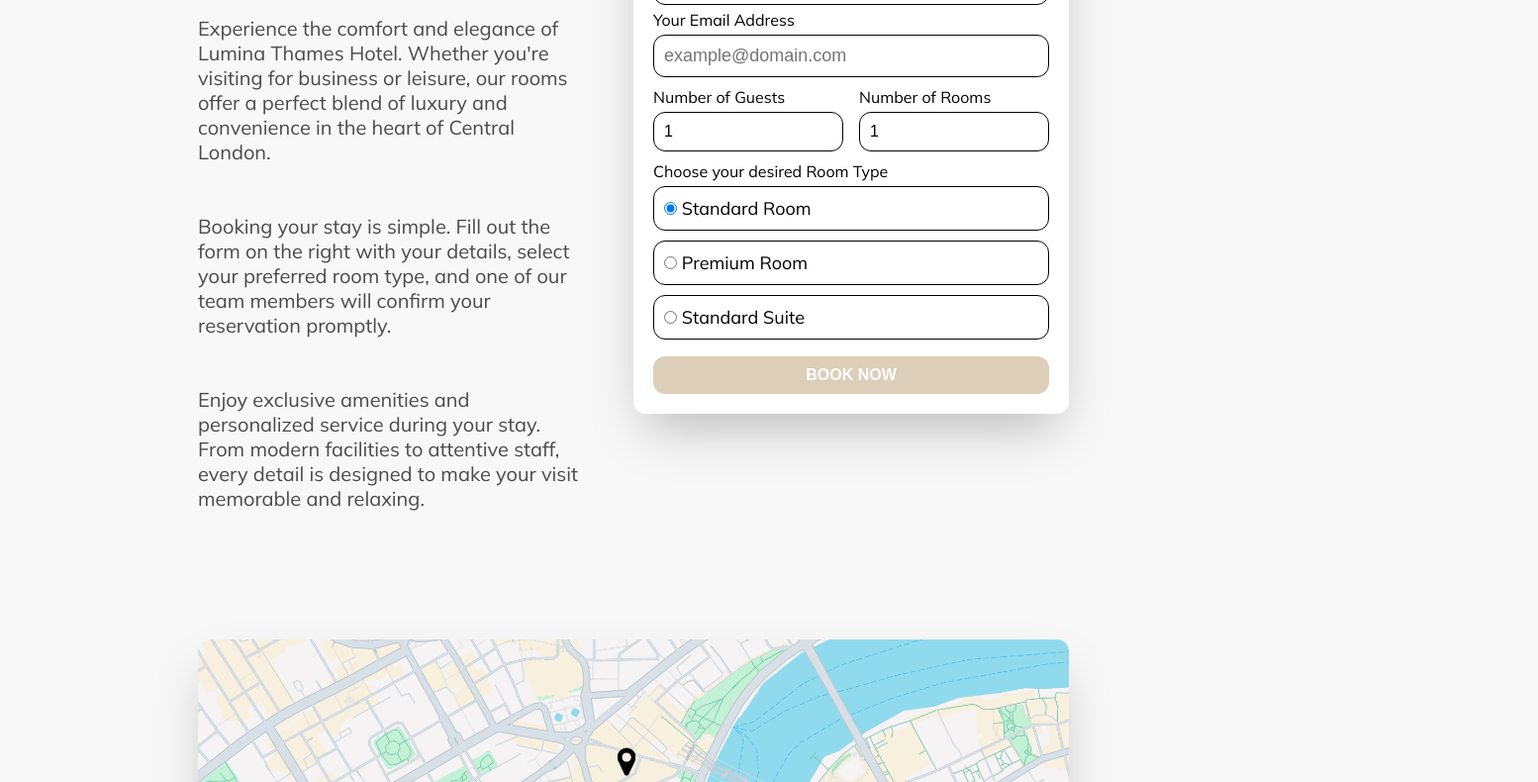
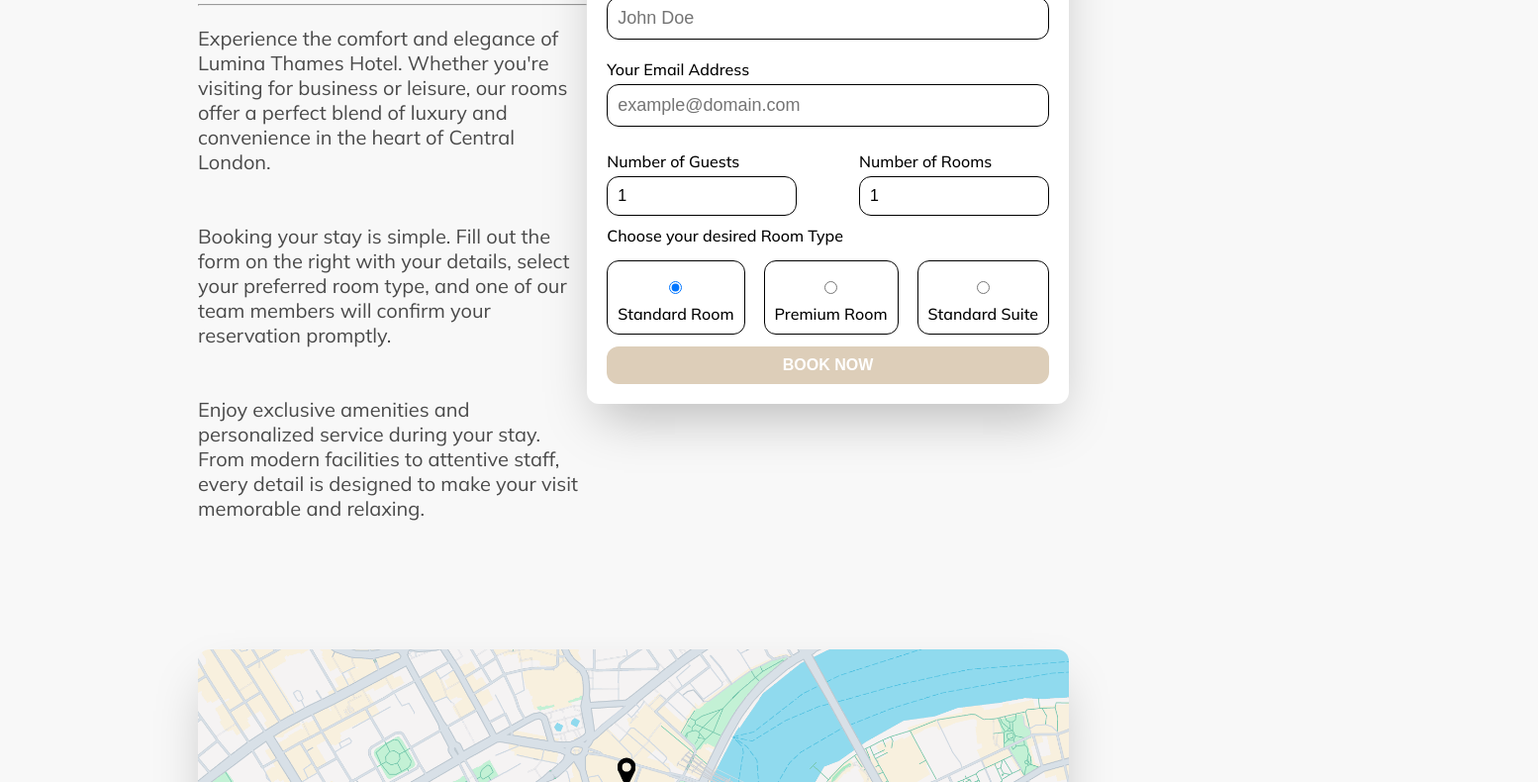
Before and after one commit to elvisomic/lumina-thames, a plain HTML site: page booking.html in a window 1280 px wide. Shown: the part 290-1080 px from the top of the page at 99% size, 1554 px wide, since content can reach past the window. Drawn offline with Linux system fonts and the light colour scheme.

Commit message:
Finished booking form, made font bigger in footer text

```diff
--- a/assets/css/style.css
+++ b/assets/css/style.css
@@ -188,6 +188,7 @@
 
 .RoomContainer p{
     margin: 10px;
+    opacity: 0.7;
 }
 
 .spanClass{
@@ -320,6 +321,7 @@
 
 .amenitiesContainer p{
     margin: 20px 10px 30px 10px;
+    opacity: 0.7;
 }
 
 /* Footer */
@@ -387,7 +389,7 @@
 
 #footerText{
     text-align: center;
-    font-size: 260px;
+    font-size: 340px;
     font-weight: 800;
     max-width: 100%;
     font-family: "Mulish", sans-serif;
@@ -498,6 +500,7 @@
 
 #bookingHeading{
     font-weight: 600;
+    margin: 10px 0px;
 }
 
 #bookingText{
@@ -522,12 +525,17 @@
 }
 
 #bookingForm{
-    width: 400px;
+    width: 450px;
     height: fit-content;
     padding: 20px;
     background-color: #ffffff;
     border-radius: 12px;
     box-shadow: 0 25px 50px -12px rgba(0, 0, 0, 0.25);
+}
+
+#bookingForm label{
+    font-weight: 500;
+    margin: 15px 0px 0px 0px;
 }
 
 #formPersonal{
@@ -567,20 +575,27 @@
 
 #formRadio{
     display: flex;
-    flex-direction: column;
+    justify-content: space-between;
 }
 
 .radio-button{
+    display: flex;
+    flex-direction: column;
+    justify-content: center;
+    align-items: center;
     padding: 10px;
     border: 1px solid #000000;
     border-radius: 12px;
-    font-size: 18px;
-    margin: 5px 0px;
+    margin: 15px 0px;
     transition: all 0.5s ease;
 }
 
 .radio-button:hover{
     background-color: #e4e4e4;
+}
+
+.radio-button input{
+    margin: 10px 0px;
 }
 
 #submitBTN{
--- a/booking.html
+++ b/booking.html
@@ -57,8 +57,8 @@
                         <input type="number" name="roomNmbr" id="roomNmbrID" value="1" />
                     </div>
                 </div>
+                <label for="roomType">Choose your desired Room Type</label>
                 <div id="formRadio">
-                    <label for="roomType">Choose your desired Room Type</label>
                     <label for="roomStandard" class="radio-button">
                         <input type="radio" name="roomType" id="roomStandard" value="standard" checked />
                         Standard Room
```
Also changed, not shown: author.html (+1 -0 lines).
